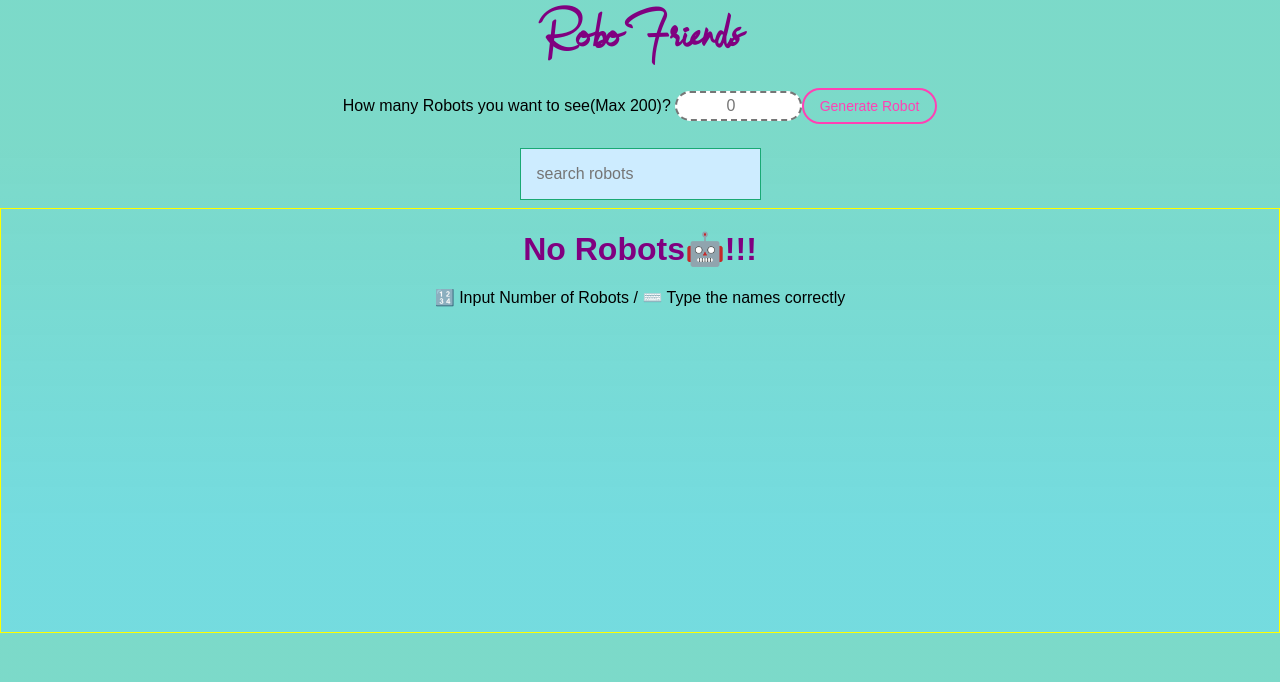
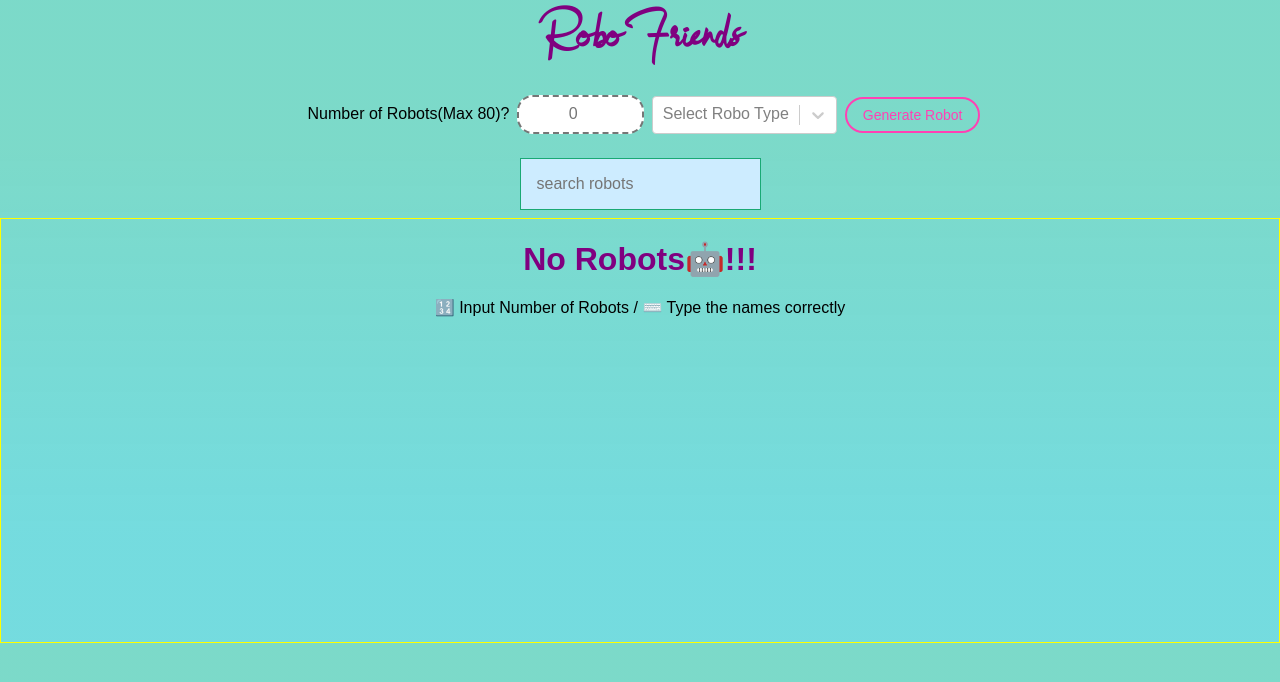
Before and after one commit to HeriYantodotDev/robofriends, a React (Create React App) app: page / in a window 1280 px wide. Shown: the top 682 px of the page. Built offline with nearby package versions, Linux system fonts and the light colour scheme.

Commit message:
adding features types of robots

```diff
--- a/package.json
+++ b/package.json
@@ -10,10 +10,11 @@
     "react": "^18.2.0",
     "react-dom": "^18.2.0",
     "react-scripts": "^5.0.1",
+    "react-select": "^5.7.0",
     "tachyons": "^4.12.0",
     "web-vitals": "^3.1.0"
   },
-  "overrides" : {
+  "overrides": {
     "@svgr/webpack": "$@svgr/webpack"
   },
   "scripts": {
--- a/src/components/Card.js
+++ b/src/components/Card.js
@@ -13,10 +13,10 @@ import React from "react";
 // }
 
 //we can also use destructuring like this :
-const Card = ({id, name, email}) => {
+const Card = ({id, name, email, roboTypeCreate}) => {
     return (
         <div className="bg-light-green dib bor3 pa3 ma2 grow bw2 shadow-5">
-            <img src= {`https://robohash.org/${id}?200x200`} alt="a beautiful robot"></img>
+            <img src= {`https://robohash.org/${id}${roboTypeCreate}`} alt="a beautiful robot"></img>
             <div>
                 <h2>{name}</h2>
                 <p>{email}</p>
--- a/src/components/Cardlist.js
+++ b/src/components/Cardlist.js
@@ -2,7 +2,7 @@ import React, { Fragment } from "react";
 import Card from "./Card";
 
 
-const Cardlist = ({robots}) => {
+const Cardlist = ({robots, roboTypeCreate}) => {
     // let cardComponent = [];
     // for (let i=0; i<20; i++) {
     //     cardComponent.push(<Card id={robots[i].id} name={robots[i].fullName} email = {robots[i].email} />);
@@ -34,6 +34,7 @@ const Cardlist = ({robots}) => {
                             id={robots[i].id}
                             name={robots[i].name}
                             email = {robots[i].email}
+                            roboTypeCreate={roboTypeCreate}
                             />);
                    }
                    )
--- a/src/components/InputBox.js
+++ b/src/components/InputBox.js
@@ -1,11 +1,23 @@
 import React from "react";
+import Select from "react-select";
 
-const InputBox = ({clickGenerate}) => {
+const options = [
+    { value: '', label: 'Robo-Weirdos' },
+    { value: '?set=set2', label: 'Robo-Monsters' },
+    { value: '?set=set3', label: 'Robo-Smiles' },
+    { value: '?set=set4', label: 'Robo-Kittens' },
+  ]
+
+const InputBox = ({clickGenerate, typeChange}) => {
     return (
-            <div className="pa2">
-                <span>How many Robots you want to see(Max 200)? </span>
-                <input id = "numRobot" className="pa1 b--dashed br4 w-10 tc" type="number" min="0" max="200" placeholder="0" ></input>
-                <a className="f6 link dim br-pill ba bw1 ph3 pv2 mb2 dib hot-pink" href="#0" onClick={clickGenerate}>Generate Robot</a>
+            <div className="pa2 flex justify-center items-center ">
+                <span className="pa2">Number of Robots(Max 80)? </span>
+                <input id = "numRobot" className="pa2 b--dashed br4 w-10 tc" type="number" min="0" max="80" placeholder="0" ></input>
+                <Select
+                    className="pa2 w-15" options={options} placeholder="Select Robo Type"
+                    onChange={(choice) => typeChange(choice)}
+                />
+                <a className="pa2 tc f6 link dim br-pill ba bw1 ph3 pv2 dib hot-pink" href="#0" onClick={clickGenerate}>Generate Robot</a>
             </div>
     );
 }
--- a/src/containers/App.js
+++ b/src/containers/App.js
@@ -10,6 +10,8 @@ import ErrorBoundry from "../components/ErrorBoundry";
 function App() {
     const [robots, setRobots] = useState([]);
     const [searchfield, setSearchfield] = useState('');
+    const [roboType, setRoboType] = useState('');
+    const [roboTypeCreate, setRoboTypeCreate] = useState('');
 
     useEffect(() => {
         setRobots([]);
@@ -24,12 +26,14 @@ function App() {
         event.target.parentElement.parentElement.children[2].children[0].value = '';
         setSearchfield(event.target.parentElement.parentElement.children[2].children[0].value);
 
-        if (event.target.parentElement.children[1].value > 200 ) {
-            alert("Can't have more than 200 robots!");
+        if (event.target.parentElement.children[1].value > 80 ) {
+            alert("Can't have more than 80 robots!");
             event.target.parentElement.children[1].value = 0;
             setRobots([]);
         } else {
-            setRobots(generateRobots.generate(event.target.parentElement.children[1].value))
+            setRoboTypeCreate(roboType);
+            setRobots(generateRobots.generate(event.target.parentElement.children[1].value));
+            // console.log(event.target.parentElement.children[2].children[2].children[0].children[0].innerHTML)
         }
     }
 
@@ -37,15 +41,18 @@ function App() {
         return robot.name.toLowerCase().includes(searchfield.toLowerCase());
     })
 
+    const onTypeChange = (choice) => {
+        setRoboType(choice.value);
+    }
 
     return (
         <div className="tc">
             <h1>RoboFriends</h1>
-                <InputBox clickGenerate = {onClickGenerateRobots}/>
+            <InputBox clickGenerate = {onClickGenerateRobots} typeChange = {onTypeChange}/>
             <SearchBox searchChange = {onSearchChange} />
             <Scroll>
                 <ErrorBoundry>
-                        <Cardlist robots={filteredRobots}  />
+                    <Cardlist robots={filteredRobots} roboTypeCreate={roboTypeCreate}  />
                 </ErrorBoundry>
             </Scroll>
         </div>
```
Also changed, not shown: 1 other file (tests, documents, lock files or other folders). Lines whose indentation alone changed are shown as unchanged.
